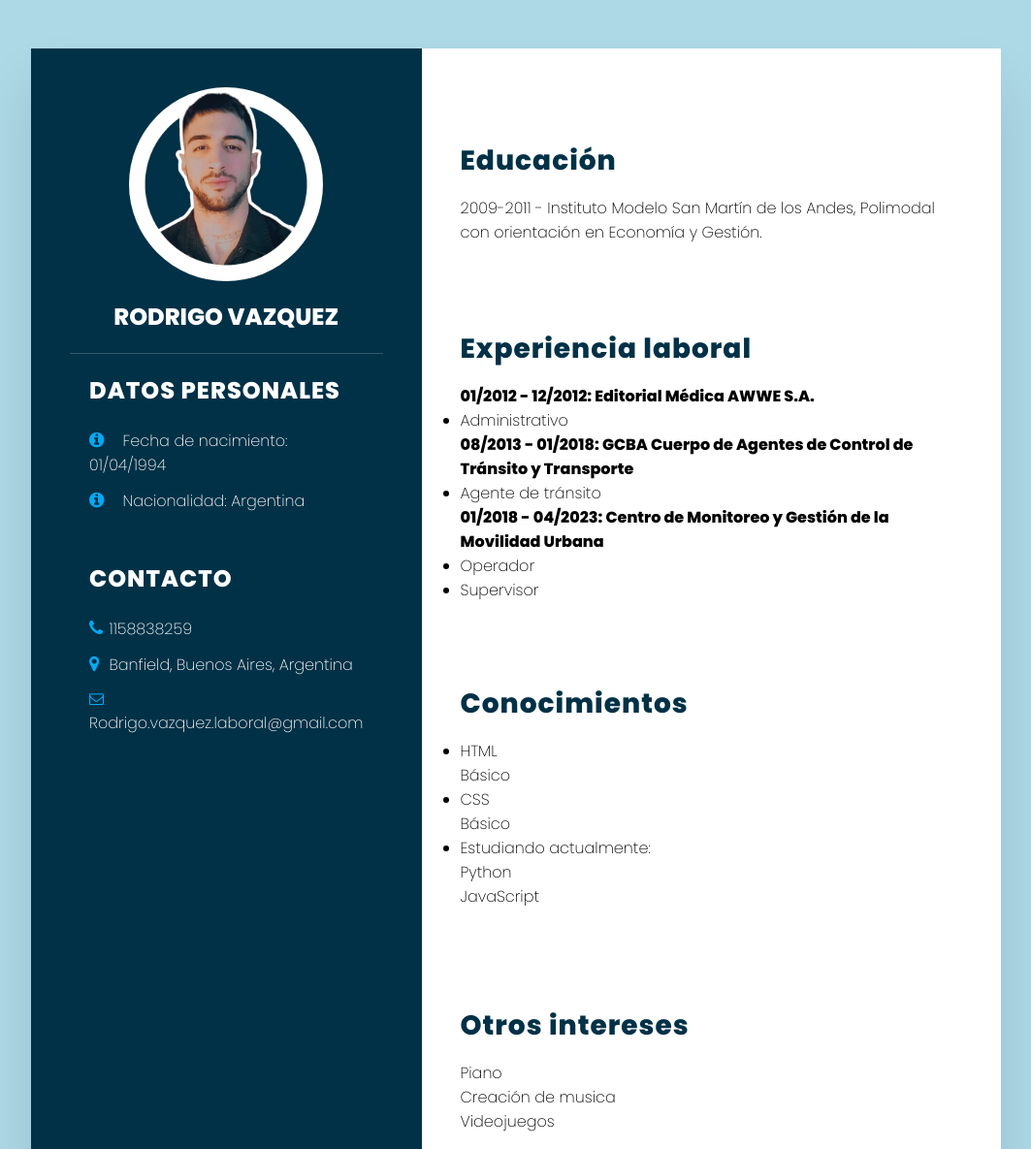
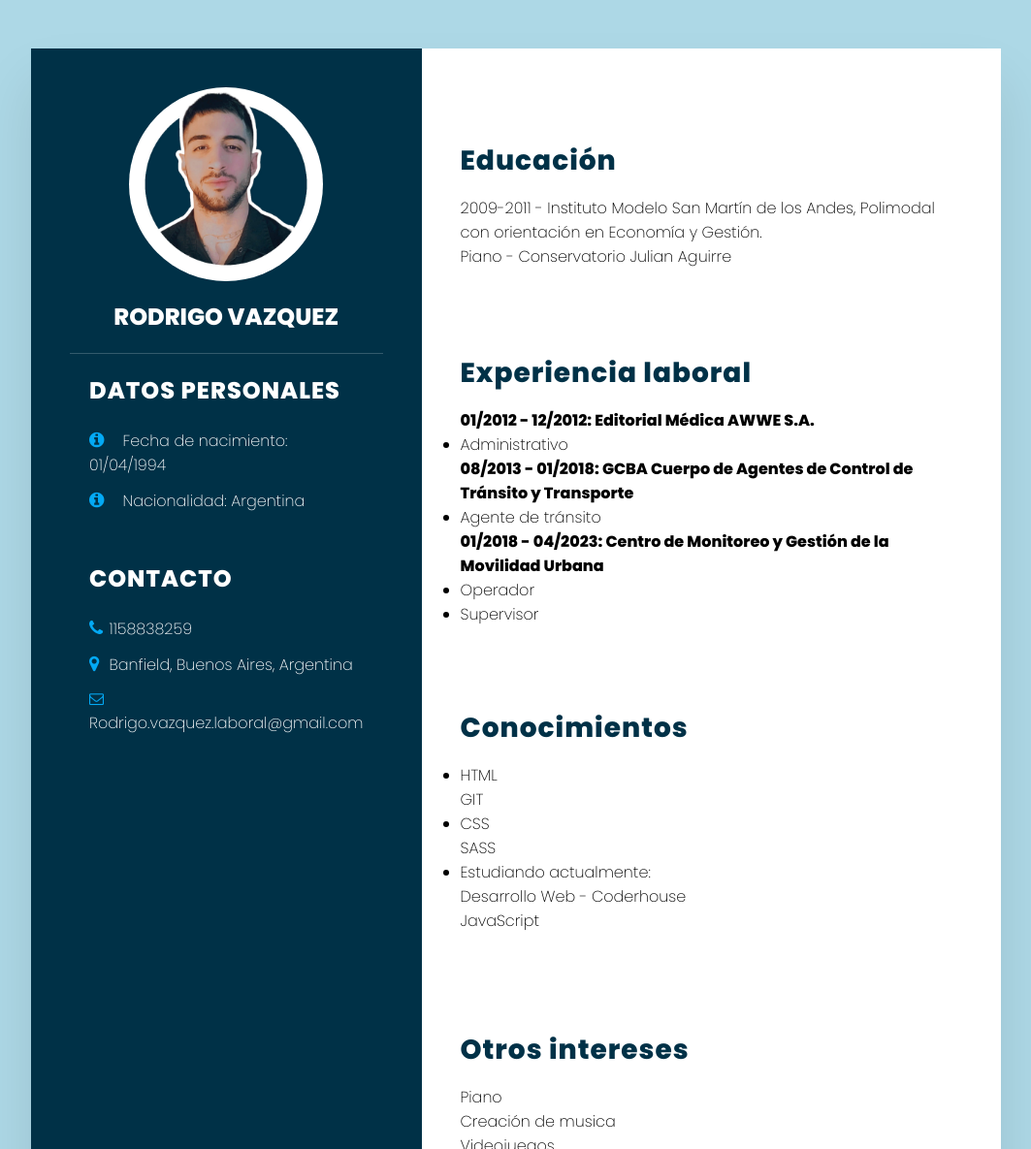
Before and after one commit to Rv2214/Rv2214.github.io, a plain HTML site: page index.html in a window 1280 px wide. Shown: the top 1185 px of the page at 97% size, without its empty margins (108-1171 px from the left). Drawn offline with Linux system fonts and the light colour scheme.

Commit message:
Update index.html
+.conocimentos <p>
+<p> educacion

```diff
--- a/index.html
+++ b/index.html
@@ -56,6 +56,7 @@
                     <h2>Educación</h2>
                     <p>2009-2011 - Instituto Modelo San Martín de los Andes, Polimodal con orientación en
                     Economía y Gestión.</p>
+                    <p>Piano - Conservatorio Julian Aguirre</p>
                 </div>
             </div>
             <div class="caja">
@@ -77,11 +78,11 @@
                     <h2>Conocimientos</h2>
                     <ul>
                         <li>HTML</li>
-                        <p>Básico</p>
+                        <p>GIT</p>
                         <li>CSS</li>
-                        <p>Básico</p>
+                        <p>SASS</p>
                         <li>Estudiando actualmente:</li>
-                        <p>Python</p>
+                        <p>Desarrollo Web - Coderhouse </p>
                         <p>JavaScript</p>
                     </ul>
                 </div>
```
